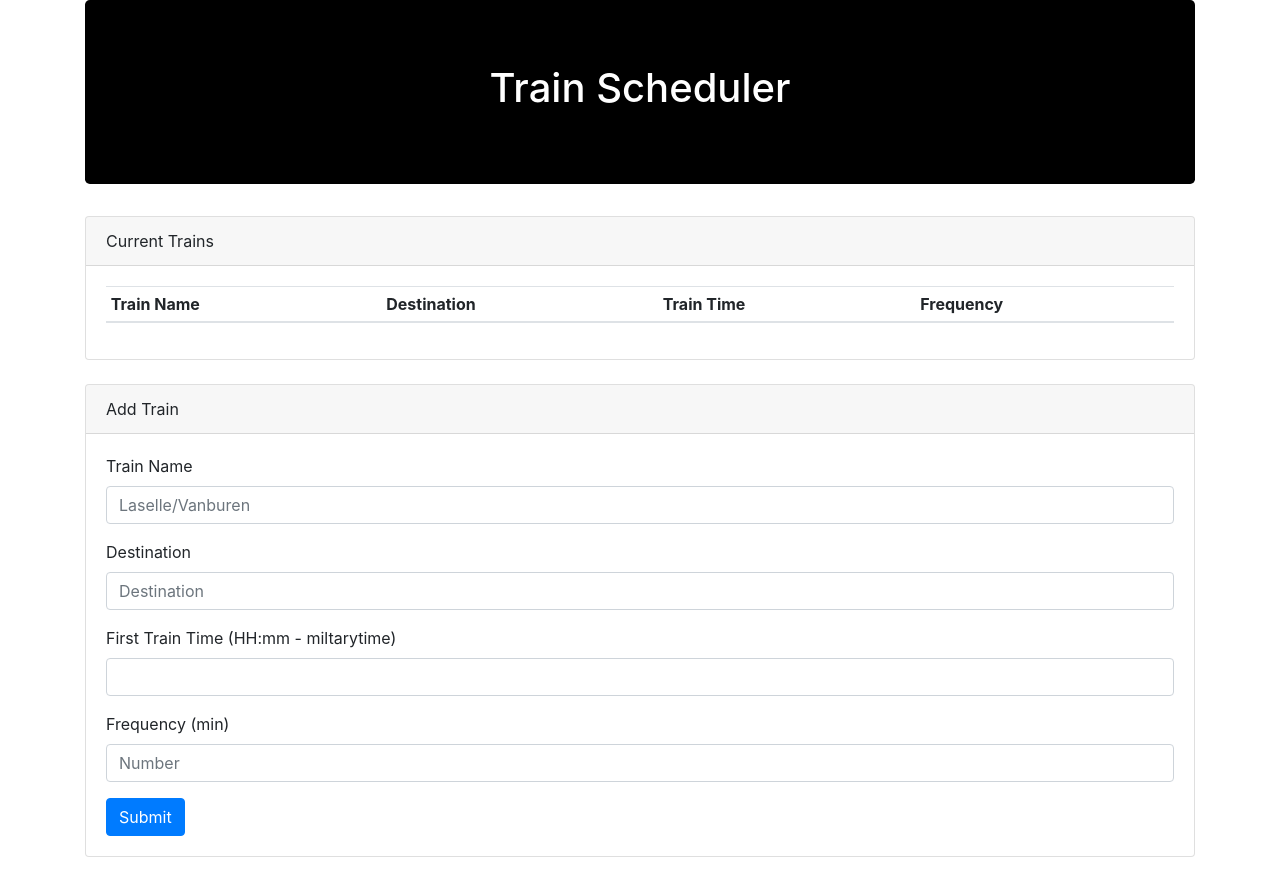
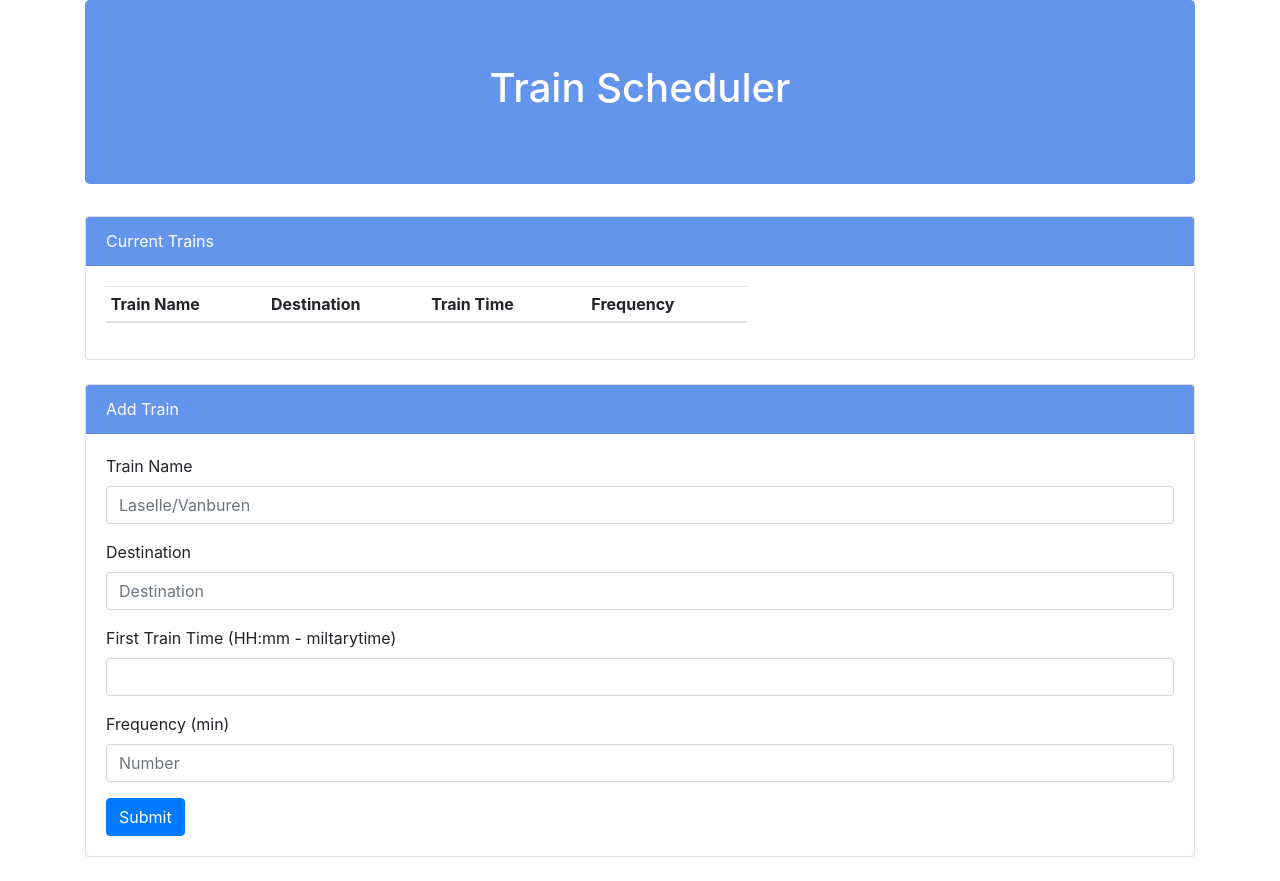
Before and after one commit to vvincent157/TrainSchedulerProject, a plain HTML site: page index.html in a window 1280 px wide. Drawn offline with nearby package versions, Linux system fonts and the light colour scheme; no server answers.

Commit message:
last update

```diff
--- a/index.html
+++ b/index.html
@@ -19,6 +19,12 @@
   <script src="https://cdnjs.cloudflare.com/ajax/libs/moment.js/2.22.2/moment.min.js"></script>
 
   <style>
+      /* Cant figure out how to line the table cells up */
+    #train-table th,
+    td {
+      display: inline-block;
+      width: 15%;
+    }
   </style>
 </head>
 
@@ -28,7 +34,7 @@
   <div class="container">
 
     <!-- Jumbotron -->
-    <div class="jumbotron" style="background-color: black; color: white">
+    <div class="jumbotron" style="background-color: cornflowerblue; color: white">
       <h1 class="text-center">Train Scheduler</h1>
     </div>
 
@@ -38,7 +44,7 @@
 
         <!-- Current Train-->
         <div class="card mb-4">
-          <div class="card-header">Current Trains</div>
+          <div class="card-header" style="background-color: cornflowerblue; color: white">Current Trains</div>
           <div class="card-body">
             <table class="table table-sm table-hover" id='train-table'>
               <thead>
@@ -59,9 +65,9 @@
 
     <div class="row">
       <div class="col-md-12">
-        <!-- Add Employee  -->
+        <!-- Add Train  -->
         <div class="card mb-4">
-          <div class="card-header">Add Train</div>
+          <div class="card-header" style="background-color: cornflowerblue; color: white" >Add Train</div>
           <div class="card-body">
 
             <!-- Entry Form -->
```
